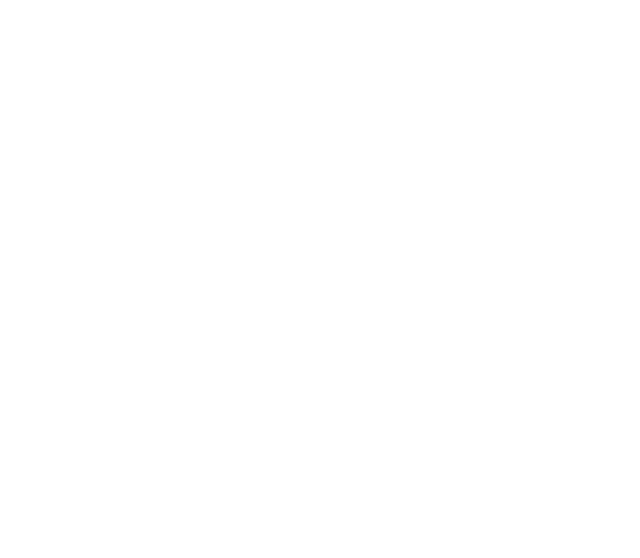
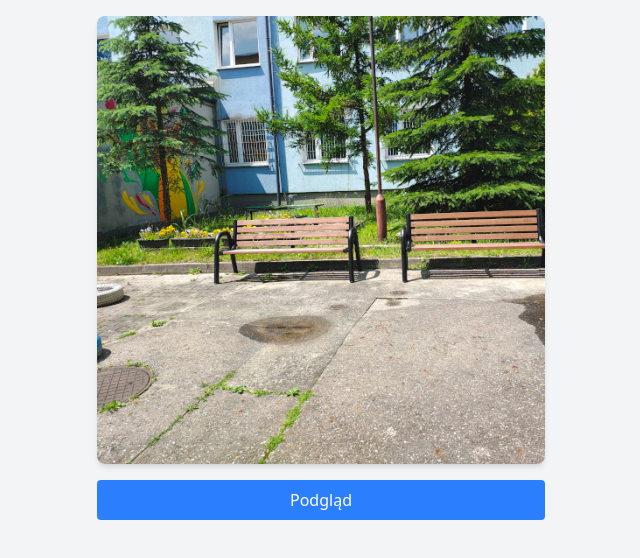
Before and after one commit to 0xNULLderef/hackathon, a React (Vite) app in the folder frontend/: page /upload in a window 1280 px wide. Before the commit this address had no page. Shown: the top 558 px of the page, without its empty margins (319-959 px from the left). Built offline with nearby package versions, Linux system fonts and the light colour scheme.

Commit message:
Added file UploadPage

```diff
--- a/frontend/src/App.tsx
+++ b/frontend/src/App.tsx
@@ -1,6 +1,7 @@
 import { BrowserRouter, Route, Routes } from 'react-router'
 import Test from './routes/Test'
 import Home from './routes/Home'
+import Upload from './routes/Upload'
 
 function App() {
   return (
@@ -9,6 +10,7 @@
         <Routes>
           <Route path="/test" Component={Test} />
           <Route path="/home" Component={Home} />
+          <Route path="/upload" Component={Upload} />
         </Routes>
       </BrowserRouter>
     </>
--- /dev/null
+++ b/frontend/src/routes/Upload.tsx
@@ -0,0 +1,27 @@
+import { useState } from "react";
+
+const Upload = () => {
+  const [isVisible, setIsVisible] = useState(false);
+
+  return (
+    <div className="flex flex-col items-center min-h-screen bg-gray-100 dark:bg-gray-800 text-black dark:text-white">
+    <img
+        src="/src/asetts/IMG_20250617_121752980_HDR.jpg"
+        alt="Obraz"
+        className="w-full max-w-md rounded-lg shadow-md mt-4"
+      />
+
+  <button
+    onClick={() => setIsVisible(!isVisible)}
+    className="w-full max-w-md py-2 mt-4 bg-blue-500 text-white rounded hover:bg-blue-600 dark:bg-blue-700 dark:hover:bg-blue-800"
+  >
+    Podgląd
+  </button>
+
+  {isVisible && <h4></h4>}
+</div>
+
+  );
+};
+
+export default Upload;
```
